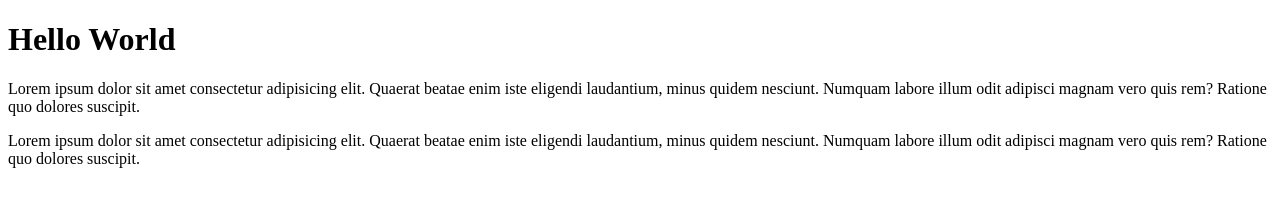
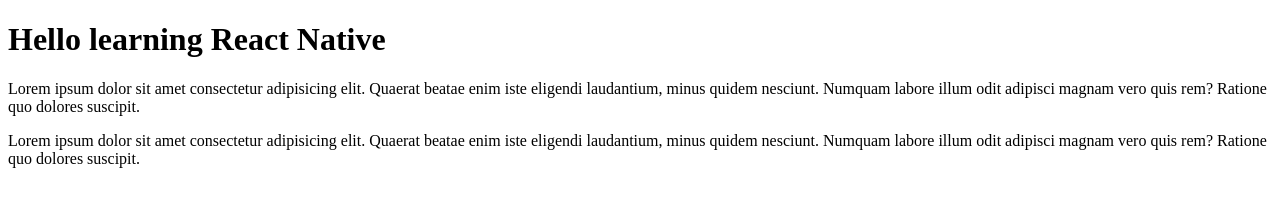
Before and after one commit to AzharAleeNaqvi/learning-github-projects, a plain HTML site: page frontEnd/index.html in a window 1280 px wide. Drawn offline with Linux system fonts and the light colour scheme.

Commit message:
H1 text changed

```diff
--- a/frontEnd/index.html
+++ b/frontEnd/index.html
@@ -6,7 +6,7 @@
     <title>Document</title>
 </head>
 <body>
-    <h1>Hello World</h1>
+    <h1>Hello learning React Native</h1>
     <p>Lorem ipsum dolor sit amet consectetur adipisicing elit. Quaerat beatae enim iste eligendi laudantium, minus quidem nesciunt. Numquam labore illum odit adipisci magnam vero quis rem? Ratione quo dolores suscipit.</p>
     <p>Lorem ipsum dolor sit amet consectetur adipisicing elit. Quaerat beatae enim iste eligendi laudantium, minus quidem nesciunt. Numquam labore illum odit adipisci magnam vero quis rem? Ratione quo dolores suscipit.</p>
 
```
